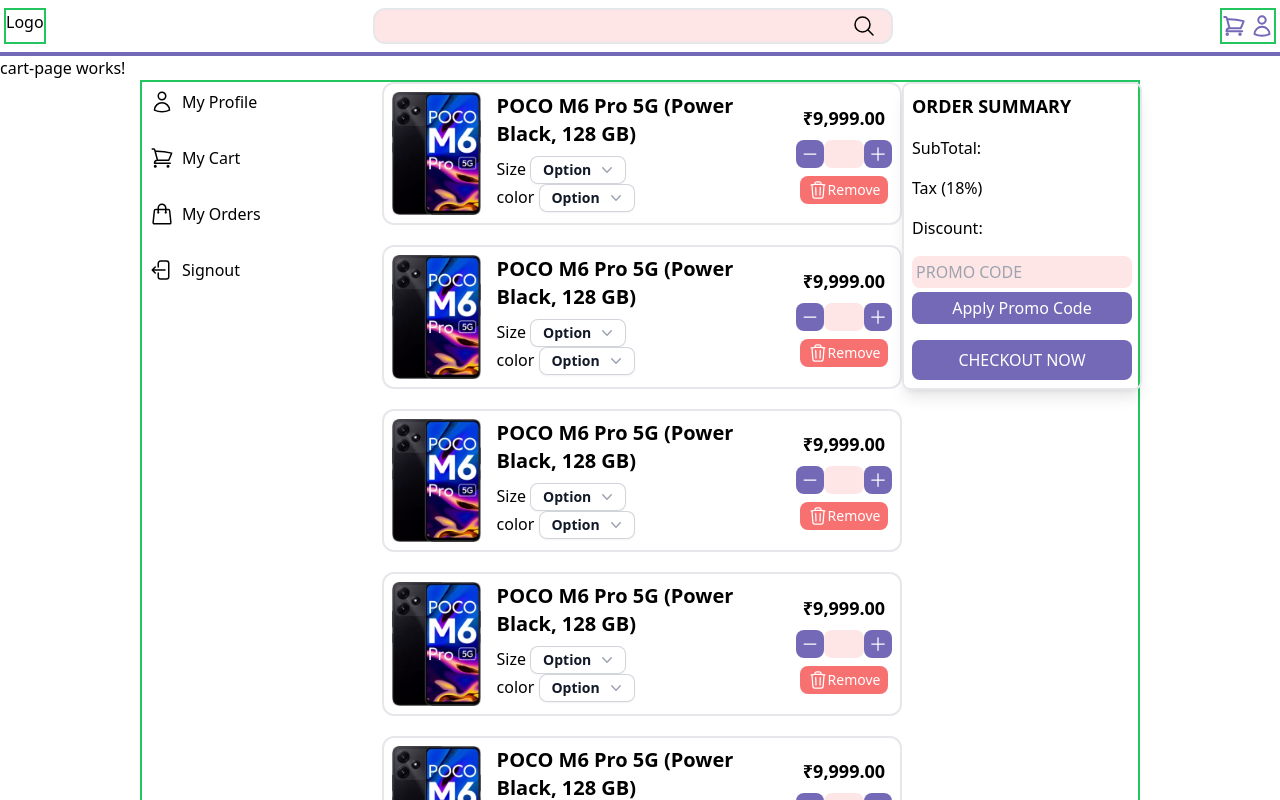
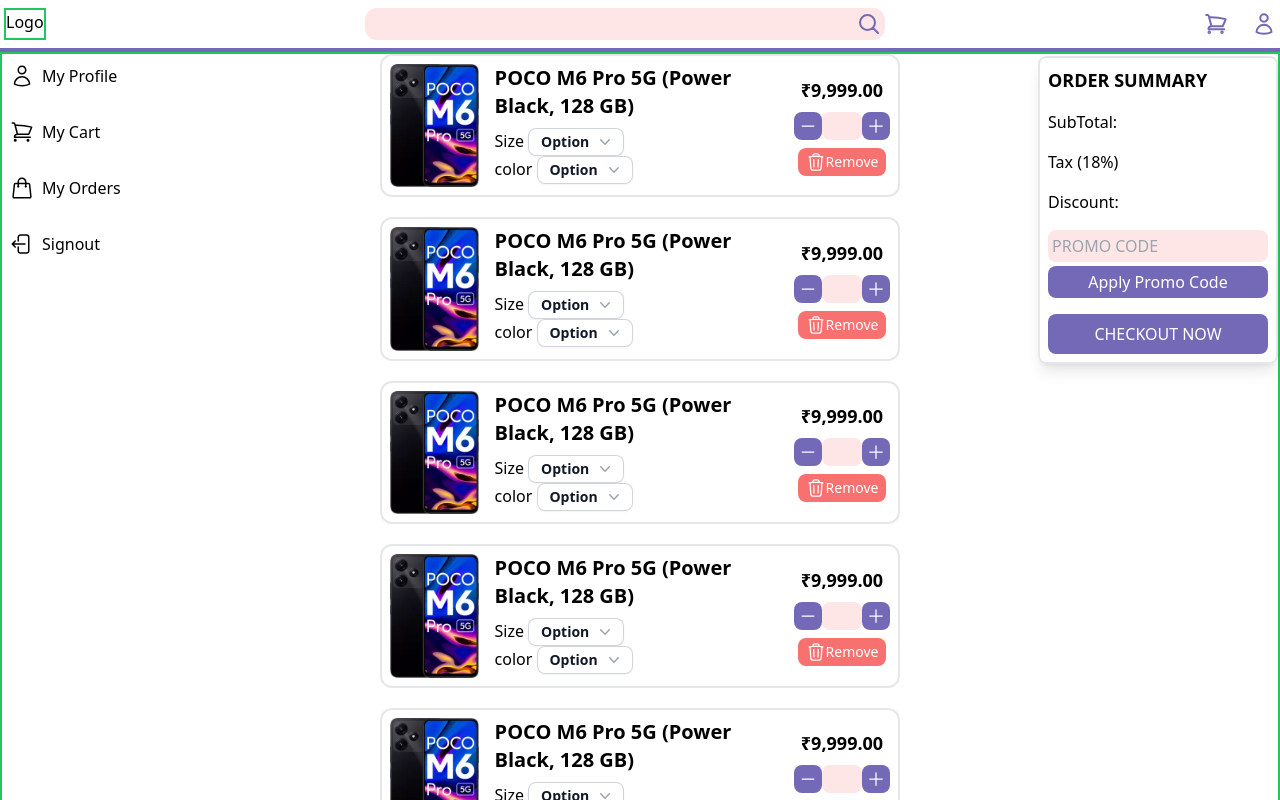
Before and after one commit to Ankan-Basu/shopping-app-ey, an Angular app: page /cart in a window 1280 px wide. Shown: the top 800 px of the page. Built offline with nearby package versions, Linux system fonts and the light colour scheme.

Commit message:
Style fix

```diff
--- a/src/app/components/base-components/comment/comment.component.html
+++ b/src/app/components/base-components/comment/comment.component.html
@@ -1,4 +1,4 @@
-<div class="border-2 border-black px-3 py-3 rounded-lg w-520px">
+<div class="border-2 /border-black px-3 py-3 rounded-md w-520px">
     <div class="flex flex-row justify-between">
         <h4 class="font-bold text-lg">Mr. Fresh</h4>
 
--- a/src/app/components/base-components/footer/footer.component.html
+++ b/src/app/components/base-components/footer/footer.component.html
@@ -1,4 +1,4 @@
-<div class="w-full /border-2 /border-black flex flex-row justify-between py-4 px-2 /fixed /absolute bottom-0 bg-white">
+<div class="w-full /border-2 /border-black flex flex-row justify-between py-4 px-2 /fixed /absolute bottom-0 bg-white 2xl:w-1536px 2xl:mx-auto">
     <div class="/border-2 border-green-500 w-1/3 /grow pr-4">
         <div class="/border-2 m-auto inline-block">
         <div>
--- a/src/app/components/base-components/navbar/navbar.component.html
+++ b/src/app/components/base-components/navbar/navbar.component.html
@@ -4,24 +4,24 @@
         Logo
     </span>
     <div class="/border-2 /border-green-500 flex-1 flex flex-row justify-center">
-        <span class="border-2 /border-pink-500 bg-tertiary flex flex-row items-center gap-1 w-520px rounded-xl">
-        <input class="rounded-xl bg-tertiary  px-2 py-1 w-11/12 outline-none focus:ring-2 focus:ring-primary"/>
-        <span>
-            <svg xmlns="http://www.w3.org/2000/svg" fill="none" viewBox="0 0 24 24" stroke-width="1.5" stroke="currentColor" class="w-6 h-6">
+        <span class="relative /bg-tertiary flex flex-row items-center gap-1 w-520px rounded-xl">
+        <input class="rounded-xl bg-tertiary  px-2 py-1 w-full outline-none focus:ring-2 focus:ring-primary"/>
+        <button class="absolute right-1">
+            <svg xmlns="http://www.w3.org/2000/svg" fill="none" viewBox="0 0 24 24" stroke-width="2.0" stroke="currentColor" class="w-6 h-6 text-primary">
                 <path stroke-linecap="round" stroke-linejoin="round" d="m21 21-5.197-5.197m0 0A7.5 7.5 0 1 0 5.196 5.196a7.5 7.5 0 0 0 10.607 10.607Z" />
               </svg>
-        </span>
+        </button>
     </span>
 </div>
-    <div class="border-2 border-green-500 flex flex-row gap-1 justify-between items-center">
-        <span [routerLink]="'cart'">
+    <div class="flex flex-row gap-6 justify-between items-center">
+        <span [routerLink]="'cart'" class="rounded-full cursor-pointer">
 
             <svg xmlns="http://www.w3.org/2000/svg" fill="none" viewBox="0 0 24 24" stroke-width="2.0" stroke="currentColor" class="w-6 h-6 text-primary">
                 <path stroke-linecap="round" stroke-linejoin="round" d="M2.25 3h1.386c.51 0 .955.343 1.087.835l.383 1.437M7.5 14.25a3 3 0 0 0-3 3h15.75m-12.75-3h11.218c1.121-2.3 2.1-4.684 2.924-7.138a60.114 60.114 0 0 0-16.536-1.84M7.5 14.25 5.106 5.272M6 20.25a.75.75 0 1 1-1.5 0 .75.75 0 0 1 1.5 0Zm12.75 0a.75.75 0 1 1-1.5 0 .75.75 0 0 1 1.5 0Z" />
               </svg>
 
         </span>
-        <span [routerLink]="'profile'">
+        <span [routerLink]="'profile'" class="rounded-full cursor-pointer">
             <svg xmlns="http://www.w3.org/2000/svg" fill="none" viewBox="0 0 24 24" stroke-width="2.0" stroke="currentColor" class="w-6 h-6 text-primary">
                 <path stroke-linecap="round" stroke-linejoin="round" d="M15.75 6a3.75 3.75 0 1 1-7.5 0 3.75 3.75 0 0 1 7.5 0ZM4.501 20.118a7.5 7.5 0 0 1 14.998 0A17.933 17.933 0 0 1 12 21.75c-2.676 0-5.216-.584-7.499-1.632Z" />
               </svg>
--- a/src/app/components/base-components/review-input/review-input.component.html
+++ b/src/app/components/base-components/review-input/review-input.component.html
@@ -1,4 +1,4 @@
-<div class="border-2 border-black w-520px sticky top-0 bg-white p-2 rounded-lg">
+<div class="border-2 /border-black shadow-lg w-520px sticky top-14 bg-white p-2 rounded-md">
     <h4 class="font-bold text-lg">Add your review</h4>
     <div class="flex flex-row gap-1 mt-2">
         <!-- stars -->
@@ -8,6 +8,6 @@
               </svg>
         </span>
     </div>
-    <textarea [value]="'Add comment'" class="w-full bg-tertiary rounded-lg p-2 my-2"></textarea>
-    <button class="px-3 py-2 rounded-lg bg-primary hover:bg-primary2">Submit</button>
+    <textarea [value]="'Add comment'" class="w-full bg-tertiary rounded-md p-2 my-2"></textarea>
+    <button class="px-3 py-2 rounded-md border-2 border-primary bg-white text-primary hover:bg-primary hover:text-white">Submit</button>
 </div>
--- a/src/app/components/pages/cart-page/cart-page.component.html
+++ b/src/app/components/pages/cart-page/cart-page.component.html
@@ -1,8 +1,8 @@
-<p>cart-page works!</p>
+<!-- <p>cart-page works!</p> -->
 
-<div class="border-2 border-green-500 flex flex-row justify-between w-1000px m-auto">
+<div class="border-2 border-green-500 flex flex-row justify-between w-full xl:w-1280px m-auto">
     <div>
-    <div class="sticky top-4">
+    <div class="sticky top-14">
         <app-sidebar-user></app-sidebar-user>
     </div>
 </div>
@@ -13,7 +13,7 @@
 </div>
 
 <div>
-    <div class="sticky top-4">
+    <div class="sticky top-14">
 <app-cart-bill></app-cart-bill>
 </div>
 </div>
--- a/src/app/components/pages/order-details-page/order-details-page.component.html
+++ b/src/app/components/pages/order-details-page/order-details-page.component.html
@@ -1,4 +1,4 @@
-<div class="flex flex-row w-1000px m-auto">
+<div class="flex flex-row w-full xl:w-1280px m-auto">
     <div>
     <div class="sticky top-4">
         <app-sidebar-user></app-sidebar-user>
--- a/src/app/components/pages/orders-page/orders-page.component.html
+++ b/src/app/components/pages/orders-page/orders-page.component.html
@@ -1,9 +1,6 @@
-<p>orders-page works!</p>
-<p>cart-page works!</p>
-
-<div class="border-2 border-green-500 flex flex-row justify-between w-1000px m-auto">
+<div class="border-2 border-green-500 flex flex-row justify-between w-full xl:w-1280px m-auto">
    <div>
-    <div class="sticky top-4">
+    <div class="sticky top-14">
         <app-sidebar-user></app-sidebar-user>
     </div>
 </div>
@@ -13,7 +10,7 @@
         </div>
     </div>
     <div>
-        <div class="sticky top-4">
+        <div class="sticky top-14">
             <app-orders-filter></app-orders-filter>
         </div>
     </div>
--- a/src/app/components/pages/product-details-page/product-details-page.component.html
+++ b/src/app/components/pages/product-details-page/product-details-page.component.html
@@ -1,4 +1,4 @@
-<div class="border-2 border-black flex flex-row">
+<div class="border-2 border-black flex flex-row justify-center w-full xl:w-1280px m-auto">
     <div class="h-svh w-500px">
         <div class="border-2 border-red-400 fixed mt-8 ml-8">
             <img src="assets/sample.webp" width="300"/>
--- a/src/app/components/pages/products-page/products-page.component.html
+++ b/src/app/components/pages/products-page/products-page.component.html
@@ -1,6 +1,6 @@
-<div class="border-2 border-green-500 flex flex-row justify-between w-1000px m-auto">
+<div class="border-2 border-green-500 flex flex-row justify-between w-full xl:w-1280px m-auto">
     <div>
-    <div class="sticky top-4">
+    <div class="sticky top-14">
         <app-products-filter (categorySelected)="updateFilters($event)"></app-products-filter>
     </div>
 </div>
--- a/src/app/components/pages/profile-page/profile-page.component.html
+++ b/src/app/components/pages/profile-page/profile-page.component.html
@@ -1 +1,2 @@
-<p>profile-page works!</p>
+<div class="border-2 border-green-500 flex flex-row justify-between w-full xl:w-1280px m-auto">
+</div>
```
Also changed, not shown: src/app/components/base-components/carousel/carousel.component.ts (+0 -29 lines).
